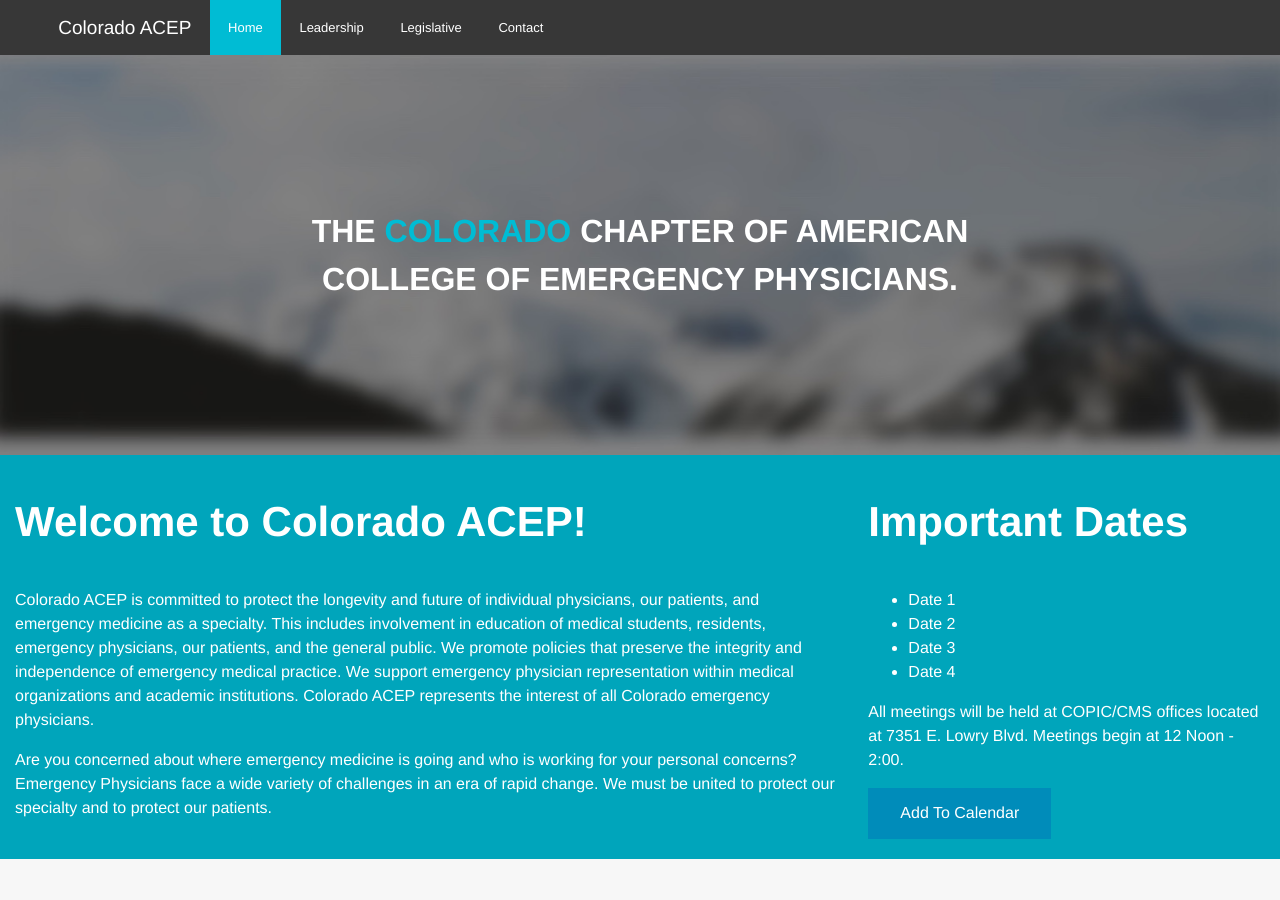
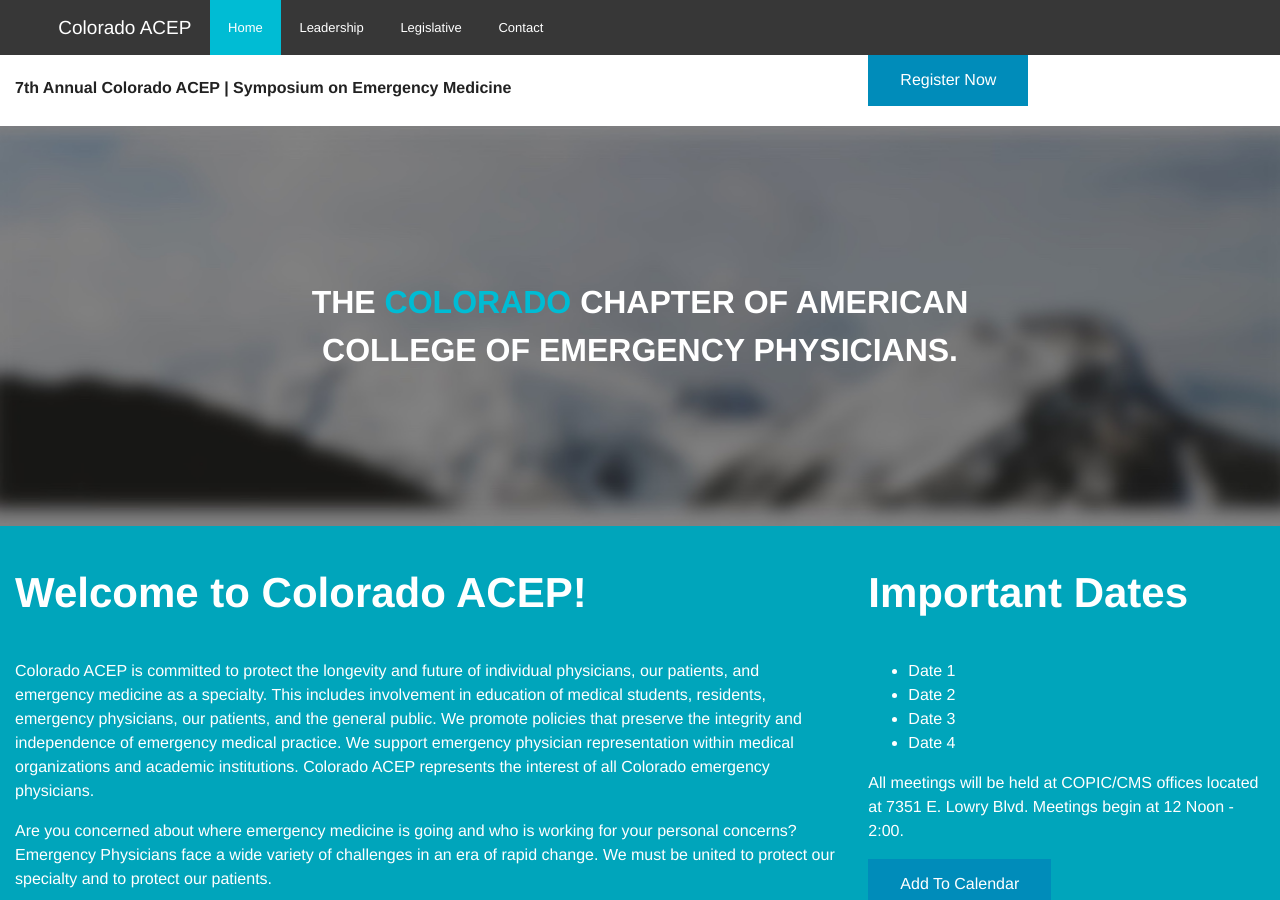
Before and after one commit to pebutler3/coacep, a Jekyll site: the page built from index.html, in a window 1280 px wide and 900 px high. Built offline with Jekyll 4.4.1, drawn with Linux system fonts in a browser that asks for light colours.

Commit message:
prototyping symposium panel/include

```diff
--- /dev/null
+++ b/_includes/conference.html
@@ -0,0 +1,12 @@
+<section class="conference-signup panel">
+<div class="row">
+
+    <div class="medium-8 columns">
+    <h4>7th Annual Colorado ACEP | Symposium on Emergency Medicine</h4>
+    </div>
+    <div class="medium-4 columns">
+      <a class="button" href="">Register Now</a>
+    </div>
+
+</div>
+</section>
--- a/_layouts/default.html
+++ b/_layouts/default.html
@@ -4,7 +4,7 @@
   {% include head.html %}
 
   <body>
-
+    {% include conference.html %}
     {% include header.html %}
     {% include hero.html %}
 
```
